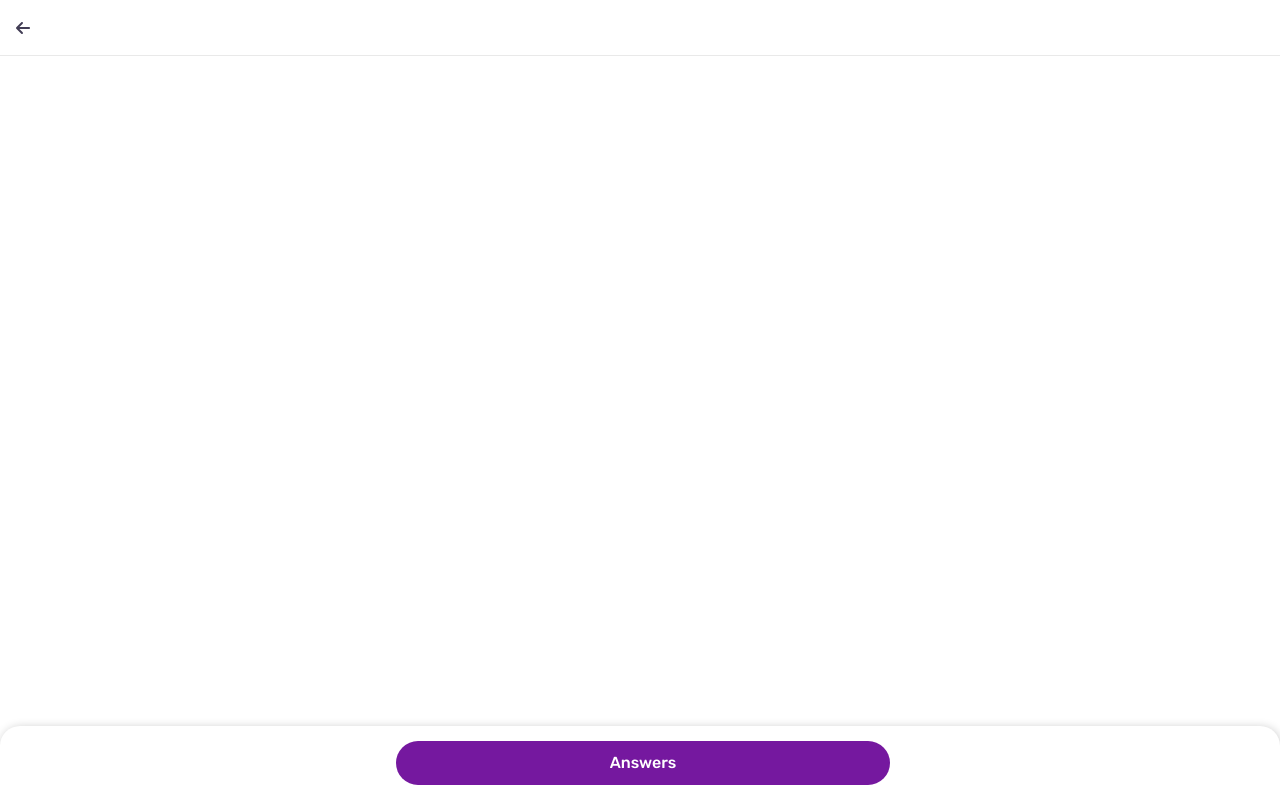
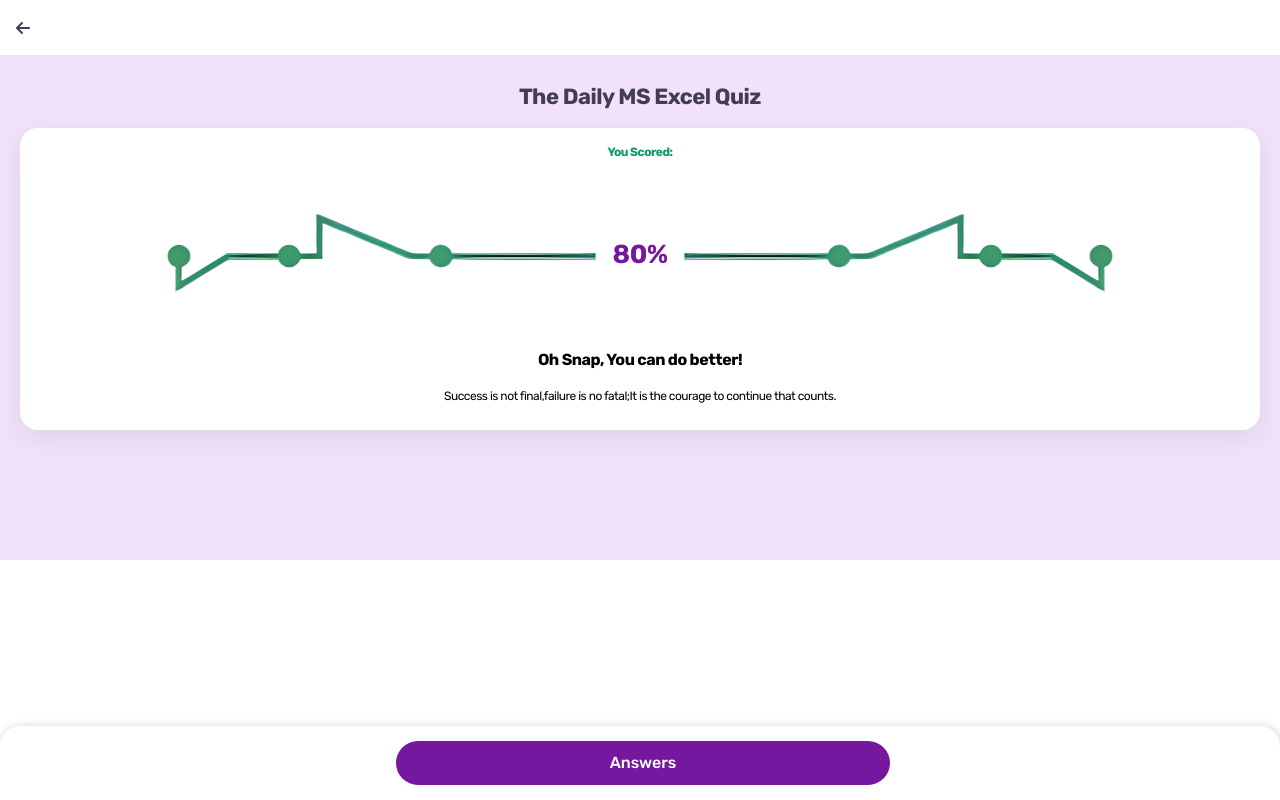
Before and after one commit to NavasMuhammed/Merchify, a React (Vite) app: page /result in a window 1280 px wide. Built offline with nearby package versions, Linux system fonts and the light colour scheme.

Commit message:
feat: score-card

```diff
--- a/src/pages/result/result.scss
+++ b/src/pages/result/result.scss
@@ -0,0 +1,66 @@
+.result-container {
+    padding: 80px 20px;
+    height: 70vh;
+    display: flex;
+    flex-direction: column;
+    background-color: #F1E1FA;
+
+    >span {
+        font-size: 22px;
+        font-weight: 700;
+    }
+
+    .score-card {
+        margin-top: 15px;
+        padding: 15px;
+        background-color: #fff;
+        border-radius: 18px;
+        display: flex;
+        flex-direction: column;
+        align-items: center;
+        justify-content: center;
+        gap: 5px;
+        box-shadow: rgba(149, 157, 165, 0.2) 0px 8px 24px;
+
+        >span {
+            font-size: 12px;
+            font-weight: 700;
+            color: var(--secondary);
+        }
+
+        div {
+            display: flex;
+            align-items: center;
+            justify-content: center;
+
+            span {
+                font-size: 26px;
+                font-weight: 700;
+                color: var(--primary);
+            }
+
+            >img {
+                width: 40%;
+                object-fit: contain;
+            }
+
+            >img+span+img {
+                transform: scaleX(-1);
+            }
+
+        }
+
+        >span+div+span {
+            font-size: 16px;
+            font-weight: 700;
+            color: #000;
+        }
+
+        p {
+            padding: 10px 40px;
+            font-size: 12px;
+            font-weight: 400;
+            color: #000;
+        }
+    }
+}
--- a/src/pages/result/result.tsx
+++ b/src/pages/result/result.tsx
@@ -7,10 +7,25 @@
     return (
         <>
             <TopBar />
-            <div className='footer-container'>
-                <button  >
-                    Answers
-                </button>
+            <div className='result-container'>
+                <span className='result-title'>The Daily MS Excel Quiz</span>
+                <div className="score-card">
+                    <span>You Scored:</span>
+                    <div className="percentage-wrapper">
+                        <img src="/assets/images/pattern.png" alt="" />
+                        <span>80%</span>
+                        <img src="/assets/images/pattern.png" alt="" />
+                    </div>
+                    <span>Oh Snap, You can do better!</span>
+                    <p>
+                        Success is not final,failure is no fatal;It is the courage to continue that counts.
+                    </p>
+                </div>
+                <div className='footer-container'>
+                    <button  >
+                        Answers
+                    </button>
+                </div>
             </div>
         </>
     );
```
Also changed, not shown: public/assets/images/pattern.png (added), public/assets/images/seekho.png (added).
